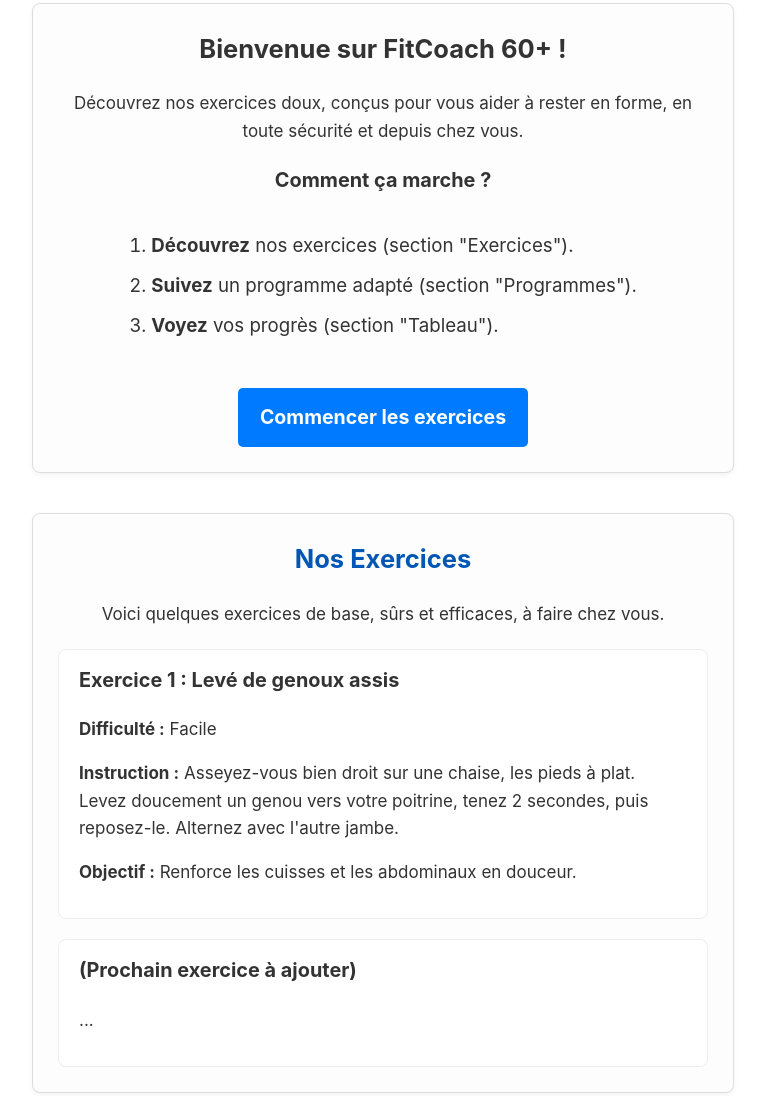
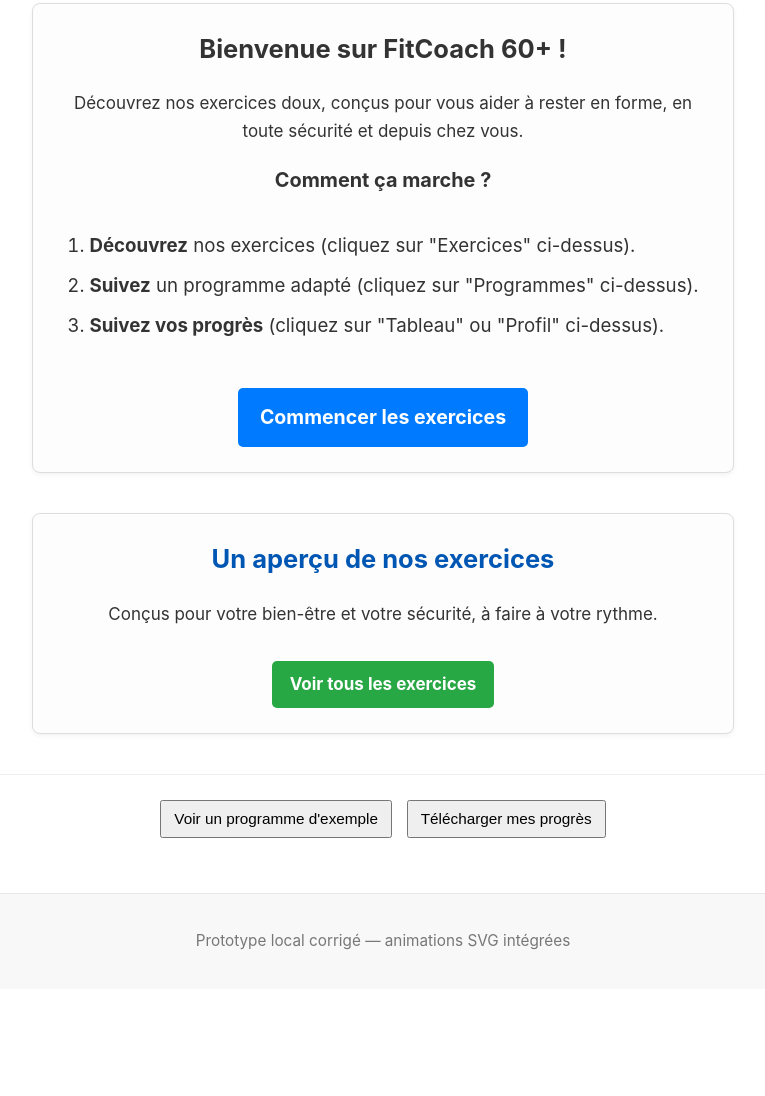
Before and after one commit to serge196412-debug/FitCoach60plus, a plain HTML site: page index.html in a window 1280 px wide. Shown: the part 230-1326 px from the top of the page, without its empty margins (257-1022 px from the left). After the commit the page ends 1219 px from the top, so only its background shows below. Drawn offline with Linux system fonts and the light colour scheme.

Commit message:
Update index.html final cut

```diff
--- a/index.html
+++ b/index.html
@@ -112,34 +112,34 @@
             background-color: #0056b3; /* Bleu plus foncé au survol */
         }
 
-        /* NOUVEAU : Style pour la section Exercices */
-        .exercices-contenu {
+        /* Style pour la section Exercices sur la page d'accueil */
+        .exercices-preview {
             max-width: 650px;
-            margin: 40px auto; /* Espace au-dessus et en-dessous */
+            margin: 40px auto;
             padding: 25px;
             background-color: #fdfdfd;
             border: 1px solid #ddd;
             border-radius: 8px;
             box-shadow: 0 2px 5px rgba(0,0,0,0.05);
-            /* On ajoute scroll-margin-top pour que le titre ne soit pas caché par la barre de nav (si elle était fixe) */
-            scroll-margin-top: 20px;
+            text-align: center;
         }
-        .exercices-contenu h2 {
-            text-align: center;
+        .exercices-preview h2 {
             color: #0056b3;
             margin-top: 0;
         }
-
-        /* NOUVEAU : Style pour une "carte" d'exercice */
-        .exercice-carte {
-            background-color: #fff;
-            border: 1px solid #eee;
-            border-radius: 8px;
-            padding: 15px 20px;
-            margin-top: 20px;
+        .exercices-preview .btn-voir-plus {
+            display: inline-block;
+            background-color: #28a745; /* Vert pour "voir plus" */
+            color: white;
+            padding: 10px 18px;
+            text-decoration: none;
+            border-radius: 5px;
+            font-weight: bold;
+            margin-top: 15px;
+            transition: background-color 0.3s ease;
         }
-        .exercice-carte h3 {
-            margin-top: 0;
+        .exercices-preview .btn-voir-plus:hover {
+            background-color: #218838;
         }
 
 
@@ -178,11 +178,11 @@
 
     <nav>
         <ul>
-            <li><a href="#">Accueil</a></li>
-            <li><a href="#exercices">Exercices</a></li>
-            <li><a href="#">Programmes</a></li>
-            <li><a href="#">Tableau</a></li>
-            <li><a href="#">Profil</a></li>
+            <li><a href="index.html">Accueil</a></li>
+            <li><a href="exercices.html">Exercices</a></li>
+            <li><a href="programmes.html">Programmes</a></li>
+            <li><a href="tableau.html">Tableau</a></li>
+            <li><a href="profil.html">Profil</a></li>
         </ul>
     </nav>
 
@@ -194,30 +194,20 @@
 
           <h3>Comment ça marche ?</h3>
           <ol>
-            <li><strong>Découvrez</strong> nos exercices (section "Exercices").</li>
-            <li><strong>Suivez</strong> un programme adapté (section "Programmes").</li>
-            <li><strong>Voyez</strong> vos progrès (section "Tableau").</li>
+            <li><strong>Découvrez</strong> nos exercices (cliquez sur "Exercices" ci-dessus).</li>
+            <li><strong>Suivez</strong> un programme adapté (cliquez sur "Programmes" ci-dessus).</li>
+            <li><strong>Suivez vos progrès</strong> (cliquez sur "Tableau" ou "Profil" ci-dessus).</li>
           </ol>
 
-          <a href="#exercices" class="cta-bouton">Commencer les exercices</a>
+          <a href="exercices.html" class="cta-bouton">Commencer les exercices</a>
         </div>
-        <section id="exercices" class="exercices-contenu">
-            <h2>Nos Exercices</h2>
-            <p style="text-align: center;">Voici quelques exercices de base, sûrs et efficaces, à faire chez vous.</p>
 
-            <article class="exercice-carte">
-                <h3>Exercice 1 : Levé de genoux assis</h3>
-                <p><strong>Difficulté :</strong> Facile</p>
-                <p><strong>Instruction :</strong> Asseyez-vous bien droit sur une chaise, les pieds à plat. Levez doucement un genou vers votre poitrine, tenez 2 secondes, puis reposez-le. Alternez avec l'autre jambe.</p>
-                <p><strong>Objectif :</strong> Renforce les cuisses et les abdominaux en douceur.</p>
-            </article>
+        <section class="exercices-preview">
+            <h2>Un aperçu de nos exercices</h2>
+            <p>Conçus pour votre bien-être et votre sécurité, à faire à votre rythme.</p>
+            <a href="exercices.html" class="btn-voir-plus">Voir tous les exercices</a>
+        </section>
 
-            <article class="exercice-carte">
-                <h3>(Prochain exercice à ajouter)</h3>
-                <p>...</p>
-            </article>
-
-        </section>
         <div class="admin-buttons">
             <button>Voir un programme d'exemple</button>
             <button>Télécharger mes progrès</button>
```
